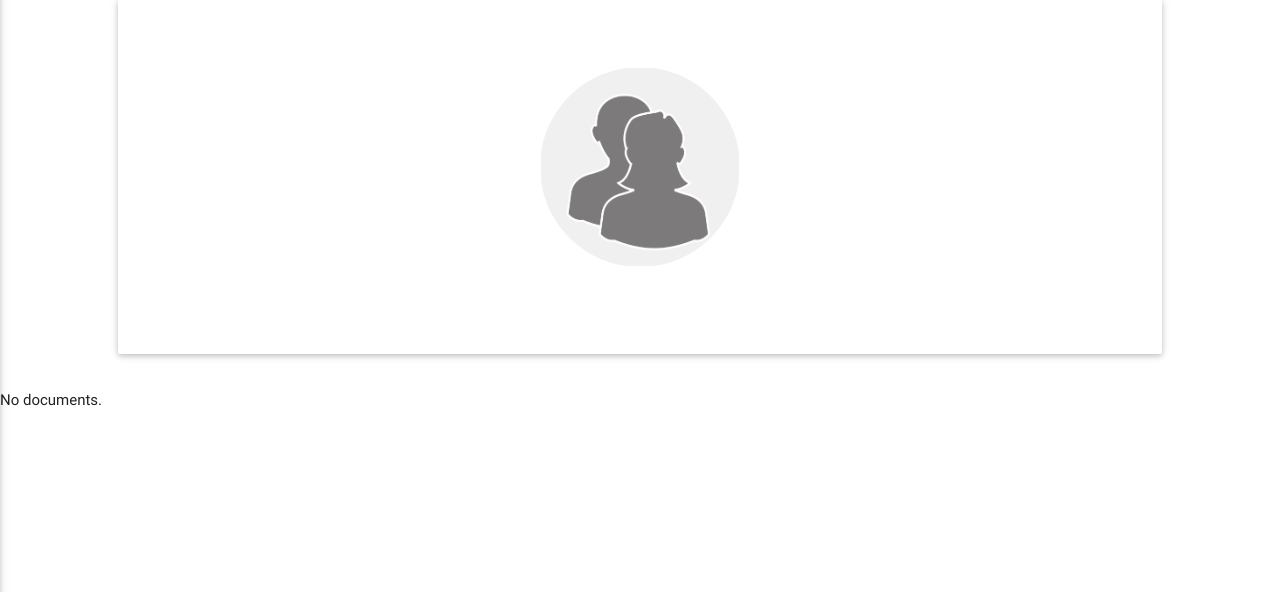
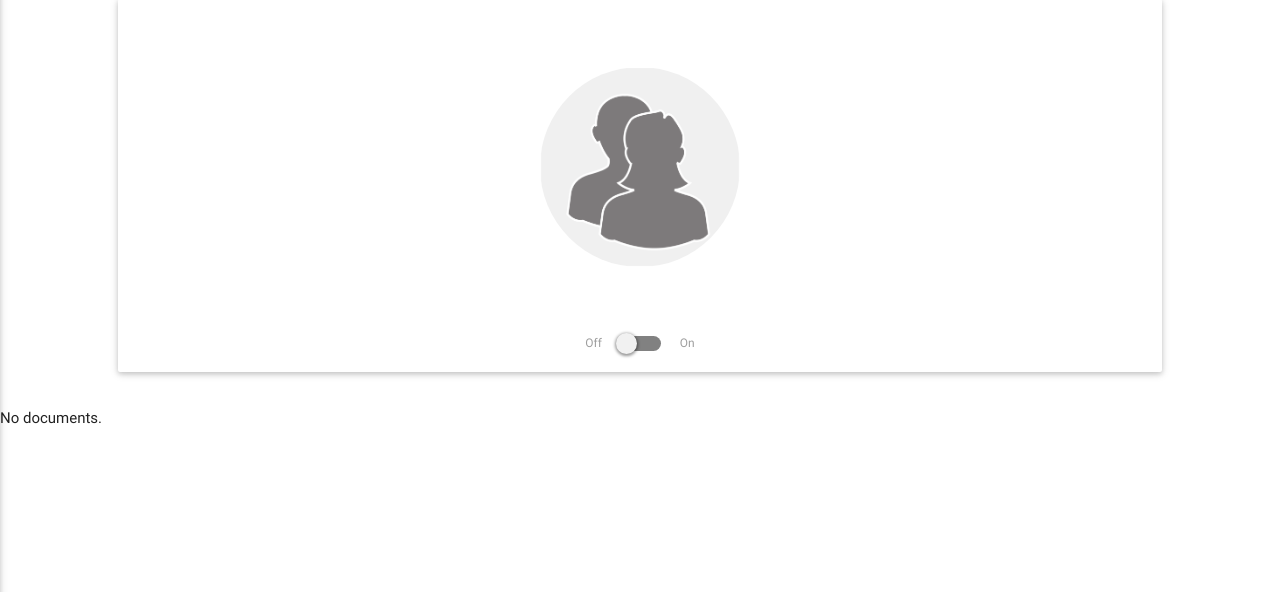
Before and after one commit to ivotorras/iTsgram, a Django app: template Gram/project/templates/perfil.html in a window 1280 px wide. Shown: the part 118-710 px from the top of the page. Run offline with Django 3.2, Linux system fonts and the light colour scheme; the template is opened without the code that fills it, so the values that code supplies are empty; some libraries are stand-ins or nearby versions.

Commit message:
favorito

```diff
--- a/Gram/project/templates/perfil.html
+++ b/Gram/project/templates/perfil.html
@@ -140,6 +140,14 @@ document.onmousedown = right;
         <font size = 5 face="Roboto" color = "red">{{ user.username }}</font><br>
         <a class="perfil">{{ user.email }}</a><br>
 
+        <div class="switch">
+    <label>
+      Off
+      <input type="checkbox">
+      <span class="lever"></span>
+      On
+    </label>
+  </div>
     </div>
    </div>
 
```
Also changed, not shown: Gram/project/db.sqlite3, Gram/project/media/documents/hola_3tkK8ZH.jpg (added), 9 other files.
